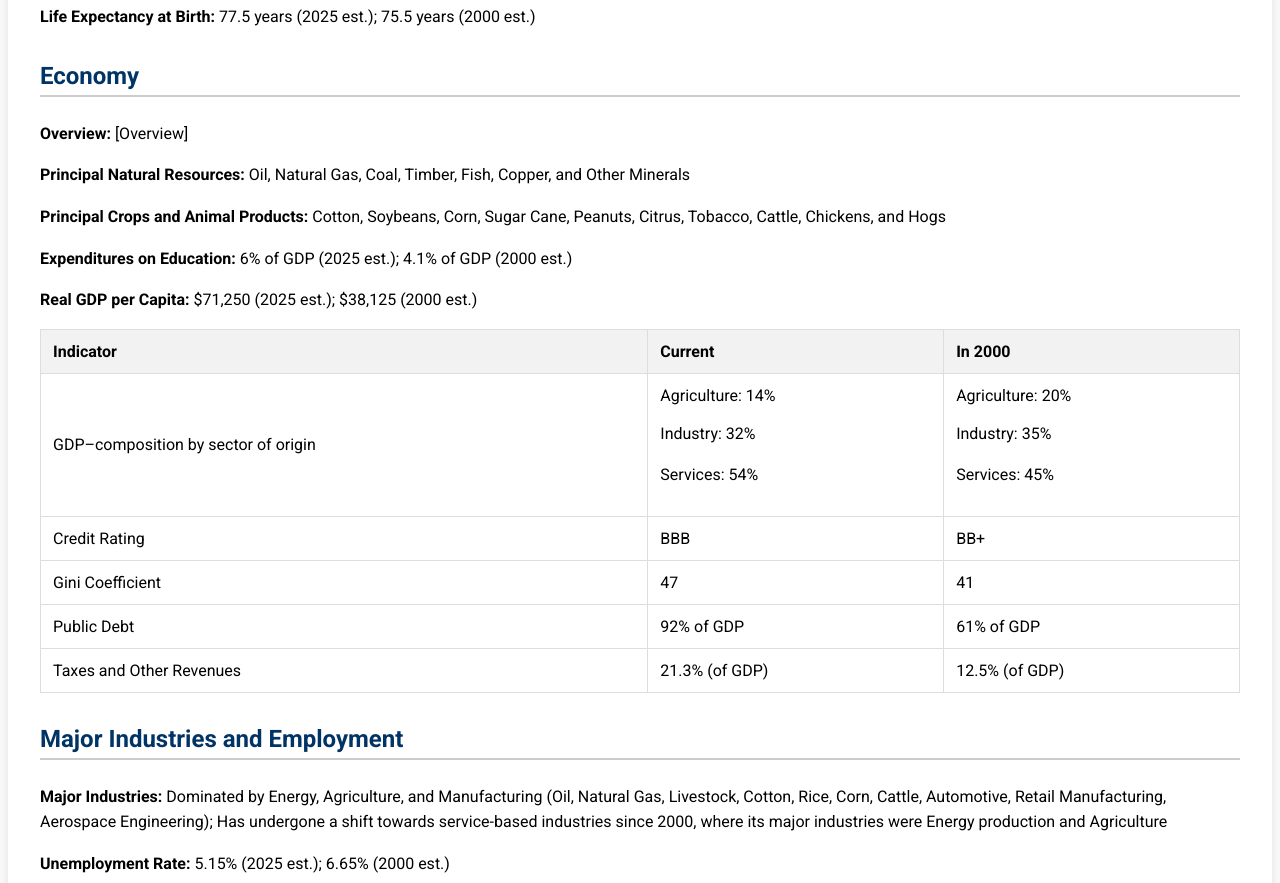
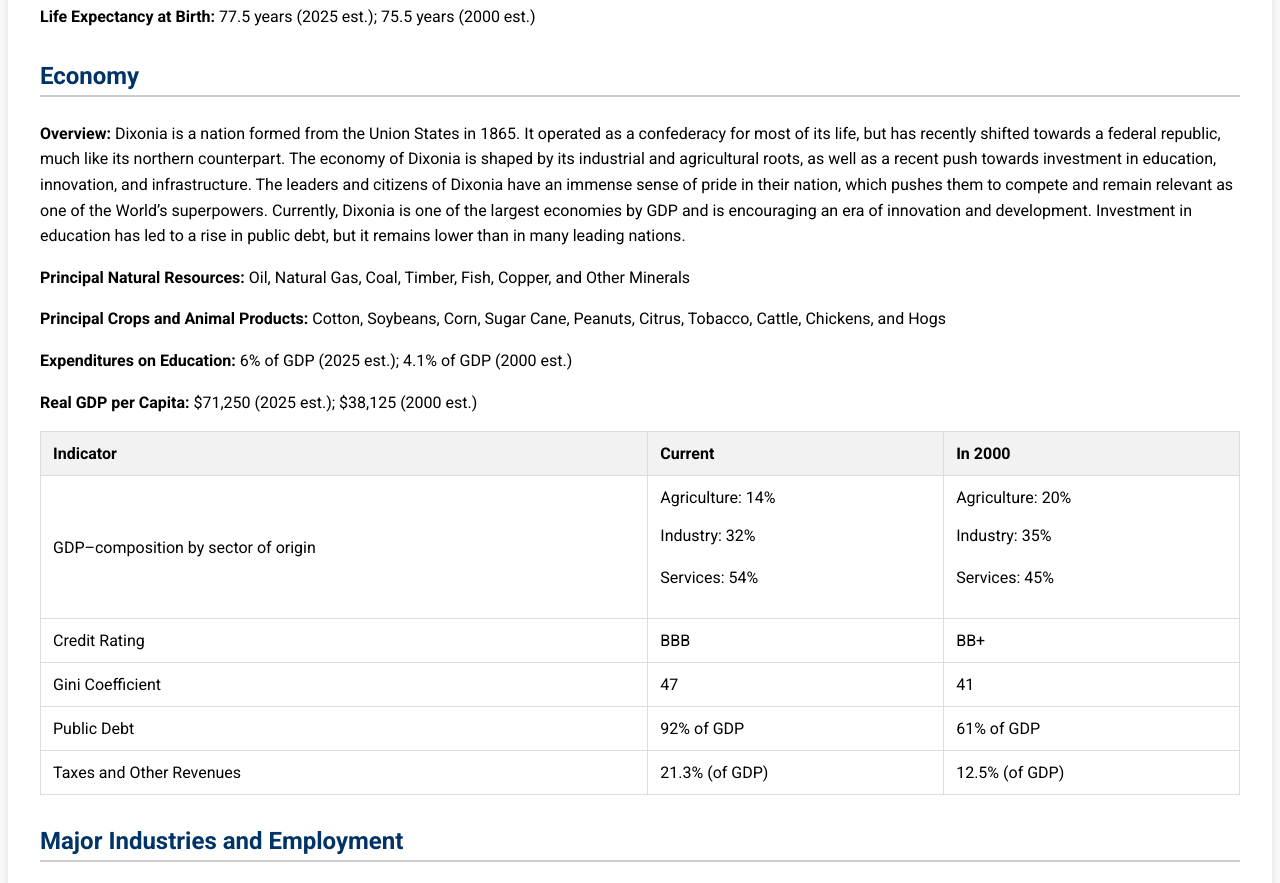
Before and after one commit to jesseharriott/econfinal, a plain HTML site: page index.html in a window 1280 px wide. Shown: the part 1260-2143 px from the top of the page. Drawn offline with Linux system fonts and the light colour scheme.

Commit message:
Update index.html

```diff
--- a/index.html
+++ b/index.html
@@ -176,7 +176,7 @@
     <!-- Economy Section -->
     <div class="fact-block">
       <h2>Economy</h2>
-      <p><strong>Overview:</strong> [Overview]</p>
+      <p><strong>Overview:</strong> Dixonia is a nation formed from the Union States in 1865. It operated as a confederacy for most of its life, but has recently shifted towards a federal republic, much like its northern counterpart. The economy of Dixonia is shaped by its industrial and agricultural roots, as well as a recent push towards investment in education, innovation, and infrastructure. The leaders and citizens of Dixonia have an immense sense of pride in their nation, which pushes them to compete and remain relevant as one of the World’s superpowers. Currently, Dixonia is one of the largest economies by GDP and is encouraging an era of innovation and development. Investment in education has led to a rise in public debt, but it remains lower than in many leading nations.</p>
       <p><strong>Principal Natural Resources:</strong> Oil, Natural Gas, Coal, Timber, Fish, Copper, and Other Minerals</p>
       <p><strong>Principal Crops and Animal Products:</strong> Cotton, Soybeans, Corn, Sugar Cane, Peanuts, Citrus, Tobacco, Cattle, Chickens, and Hogs</p>
       <p><strong>Expenditures on Education:</strong> 6% of GDP (2025 est.); 4.1% of GDP (2000 est.)</p>
```
